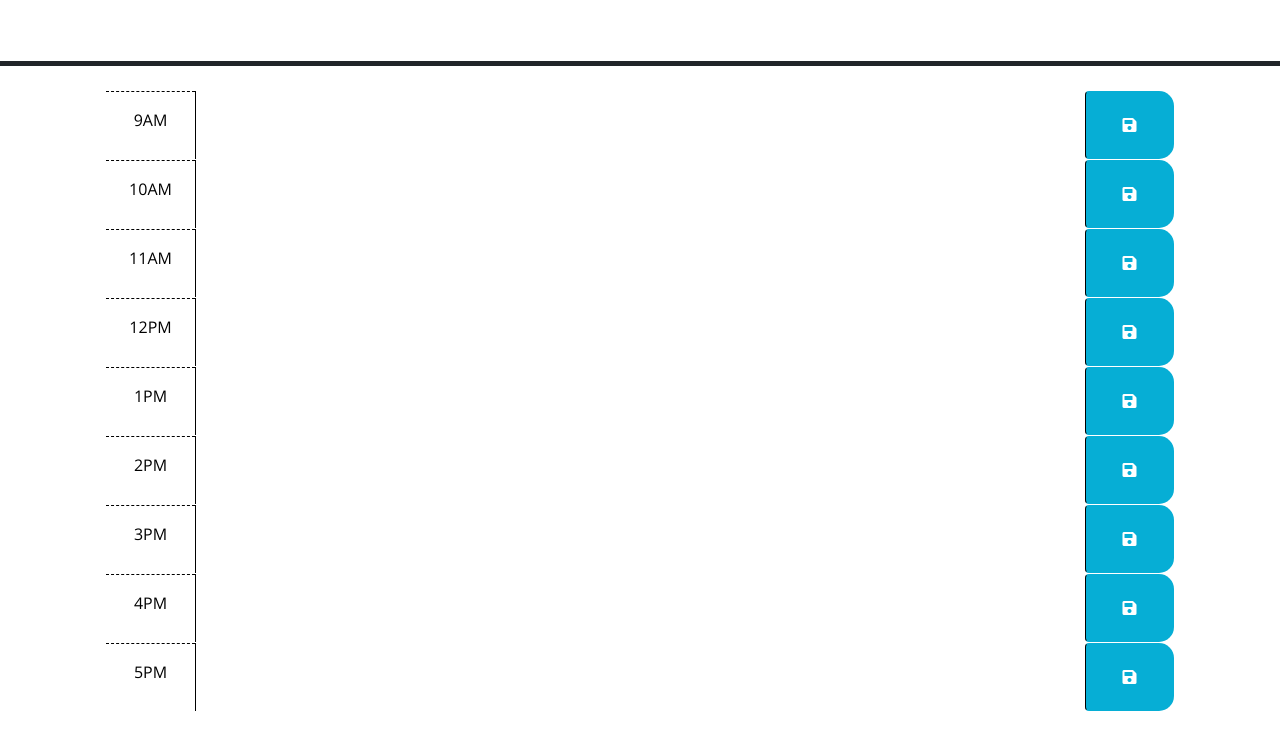
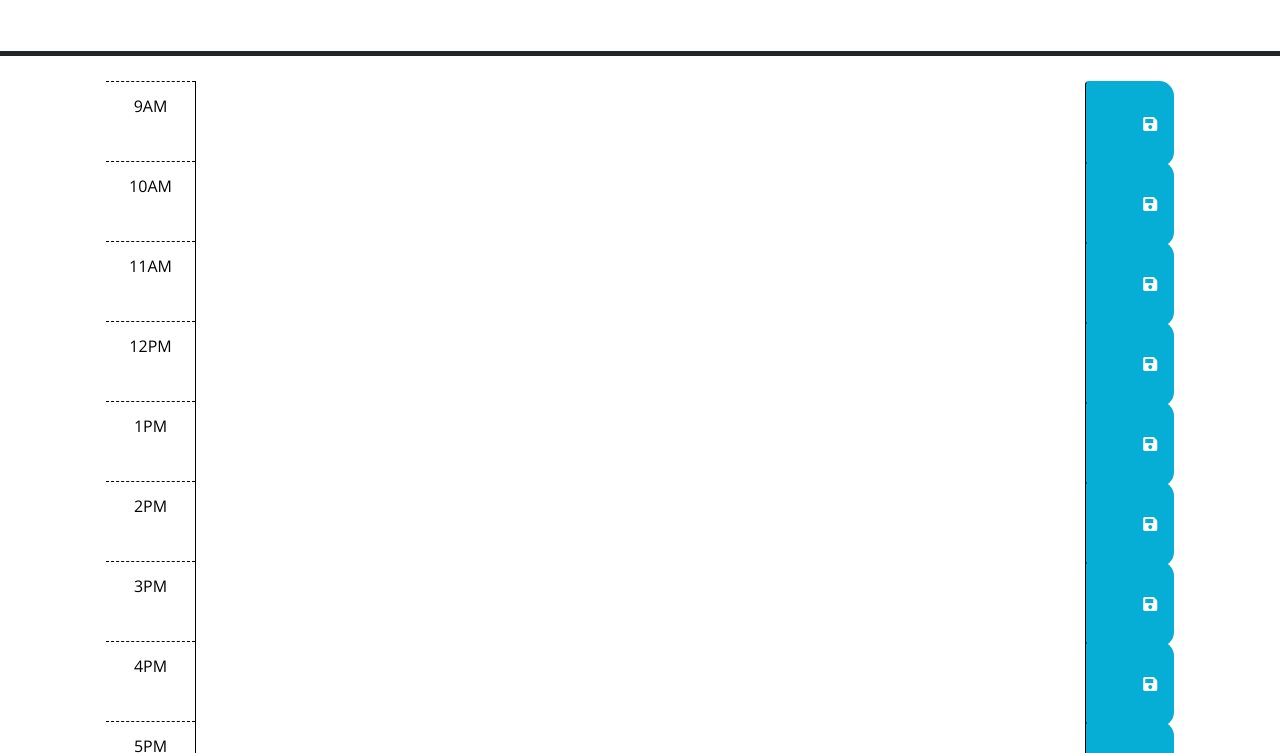
Before and after one commit to jarrettbutler/myDailyScheduler, a plain HTML site: page index.html in a window 1280 px wide. Shown: the part 166-919 px from the top of the page. Before the commit the page ends 877 px from the top, so only its background shows below. Drawn offline with nearby package versions, Linux system fonts and the light colour scheme.

Commit message:
Just added some things to my CSS for styling

```diff
--- a/Develop/style.css
+++ b/Develop/style.css
@@ -1,6 +1,7 @@
 body {
   font-family: 'Open Sans', sans-serif;
   font-size: 16px;
+  line-height: 1;
 }
 
 textarea {
@@ -18,9 +19,12 @@ textarea {
 
 .time-block {
   border-radius: 15px;
+  border-radius: 15px;
 }
 
 .row {
+  white-space: pre-wrap;
+  height: 80px;
   border-top: 1px solid white;
 }
 
```
Also changed, not shown: index.html (+1 -1 lines).
